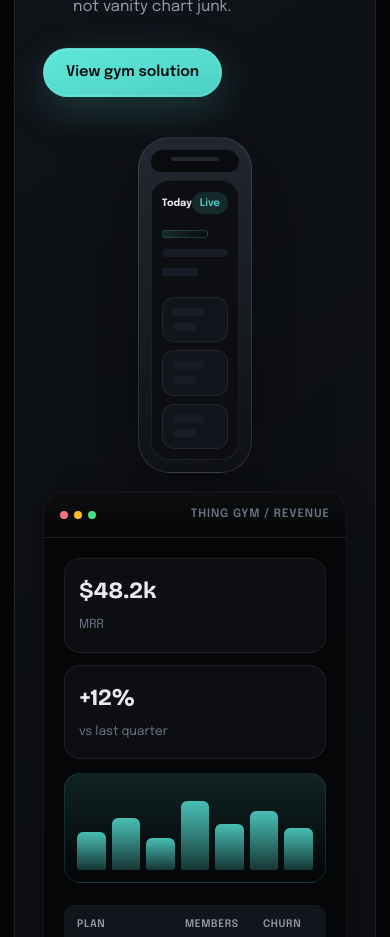
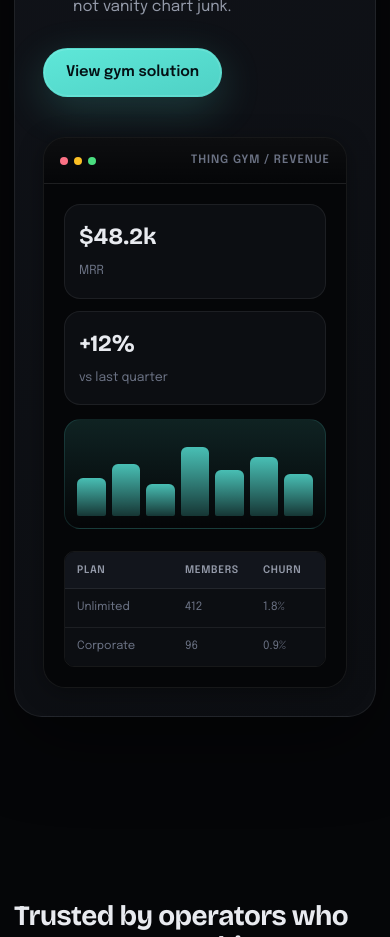
Before and after one commit to ThingBH/thing-web, a React (Vite) app: page / in a window 390 px wide. Shown: the part 5080-6017 px from the top of the page. Built offline with nearby package versions, Linux system fonts and the light colour scheme.

Commit message:
Remove mobile mock from GymHighlight section

```diff
--- a/src/landing/GymHighlight.tsx
+++ b/src/landing/GymHighlight.tsx
@@ -34,37 +34,6 @@ export function GymHighlight() {
           </div>
 
           <div className="tc-gym-mocks" aria-hidden>
-            <div className="tc-mock-mobile-lg">
-              <div className="tc-phone-notch" />
-              <div className="tc-phone-screen">
-                <div style={{ display: 'flex', justifyContent: 'space-between', alignItems: 'center', marginBottom: 6 }}>
-                  <span style={{ fontSize: 10, fontWeight: 700, color: 'var(--text)' }}>Today</span>
-                  <span className="tc-pill">Live</span>
-                </div>
-                <div className="tc-phone-line accent" />
-                <div className="tc-phone-line" />
-                <div className="tc-phone-line short" />
-                <div style={{ marginTop: 10, display: 'grid', gap: 8 }}>
-                  {[1, 2, 3].map((i) => (
-                    <div
-                      key={i}
-                      style={{
-                        padding: '10px 10px',
-                        borderRadius: 12,
-                        border: '1px solid var(--border)',
-                        background: 'var(--elevated)',
-                        display: 'grid',
-                        gap: 6,
-                      }}
-                    >
-                      <div className="tc-phone-line" style={{ width: '70%' }} />
-                      <div className="tc-phone-line short" />
-                    </div>
-                  ))}
-                </div>
-              </div>
-            </div>
-
             <div className="tc-mock-dash-lg">
               <div className="tc-dash-top">
                 <div className="tc-dash-dots">
```
